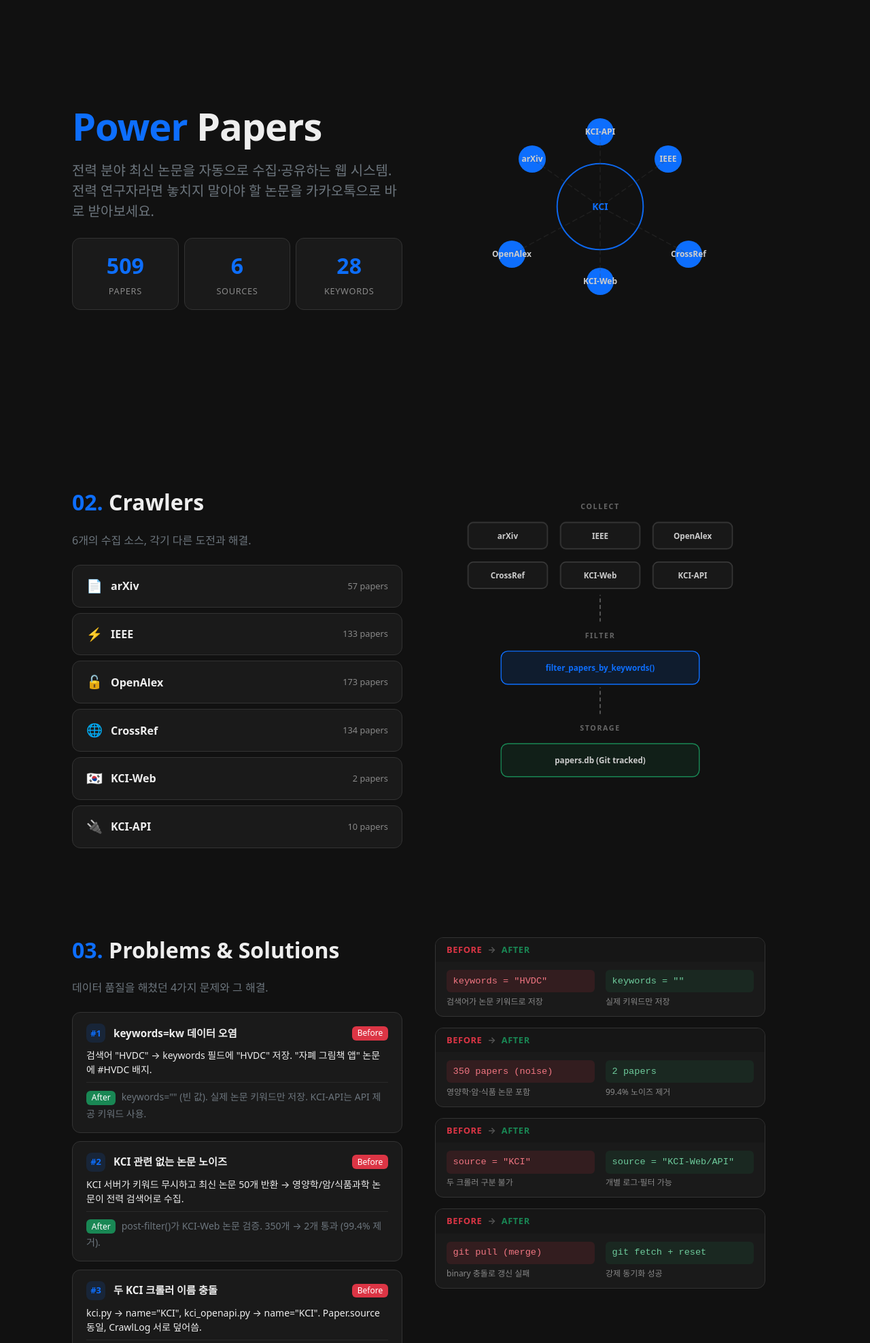
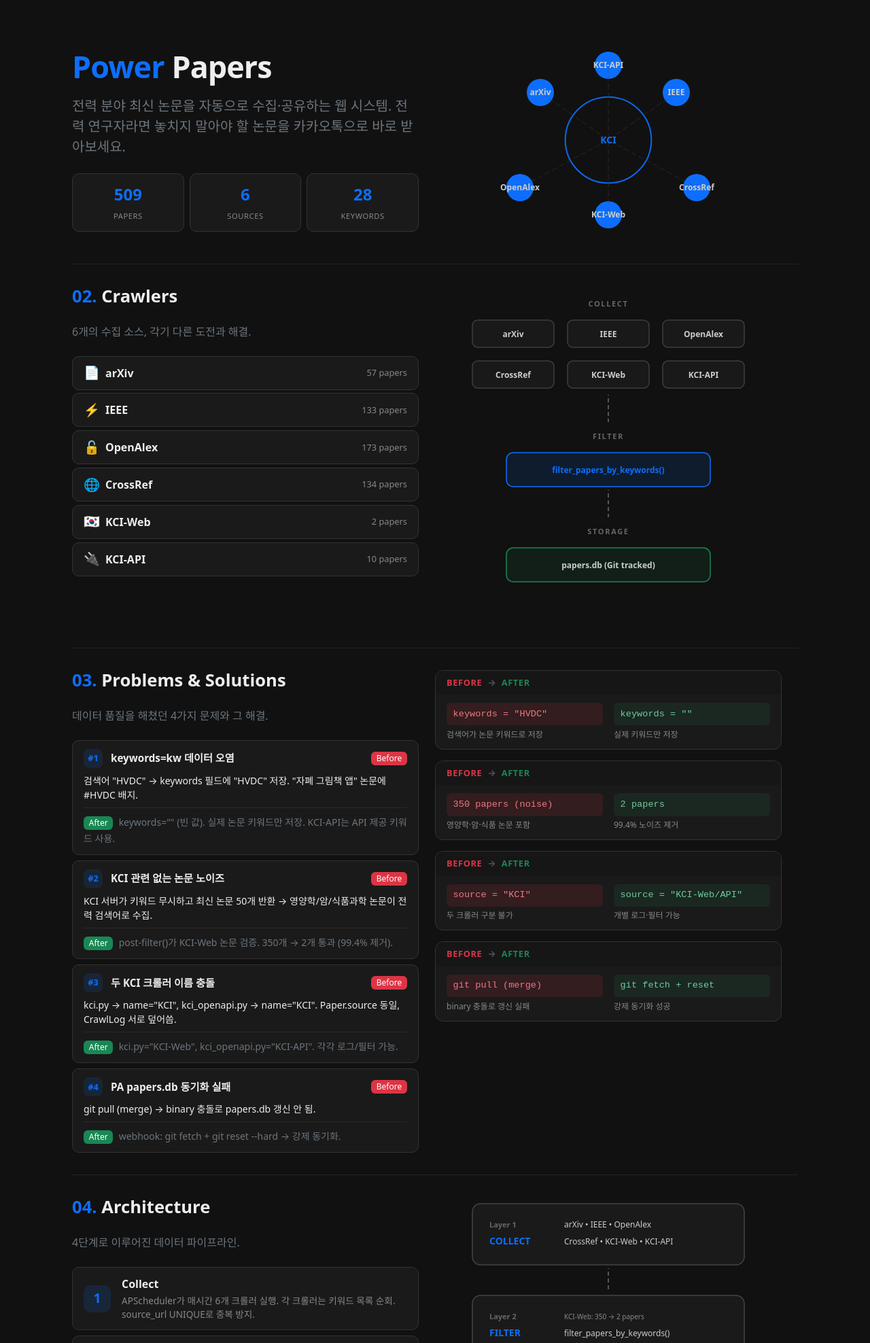
Before and after one commit to feelmydream80-sys/ERA, a Flask app: page /about in a window 1280 px wide. Shown: the part 56-2032 px from the top of the page at 68% size. Run offline with Flask 3, Linux system fonts and the light colour scheme; some libraries are stand-ins or nearby versions.

Commit message:
Fix count-up key collision and tighten section spacing

```diff
--- a/app/static/css/about.css
+++ b/app/static/css/about.css
@@ -4,7 +4,7 @@
   padding: 0 1rem;
 }
 .about-section {
-  padding: 3rem 0;
+  padding: 2rem 0;
   opacity: 0;
   transform: translateY(40px);
   transition: opacity 0.8s ease, transform 0.8s ease;
@@ -14,31 +14,33 @@
   transform: translateY(0);
 }
 .section-title {
-  font-size: 2rem;
+  font-size: 1.6rem;
   font-weight: 700;
 }
-.vh-70 { min-height: 70vh; }
+.about-section:not(:last-child) {
+  border-bottom: 1px solid #222;
+}
 
 /* Intro */
 .about-title {
-  font-size: 3.5rem;
+  font-size: 2.8rem;
   letter-spacing: -0.02em;
 }
 .stats-mini .stat-mini-box {
   background: #1a1a1a;
   border: 1px solid #333;
-  border-radius: 12px;
-  padding: 1rem;
+  border-radius: 10px;
+  padding: 0.75rem;
   text-align: center;
 }
 .stat-number {
   display: block;
-  font-size: 2rem;
+  font-size: 1.5rem;
   font-weight: 700;
   color: #0d6efd;
 }
 .stat-label {
-  font-size: 0.8rem;
+  font-size: 0.7rem;
   color: #888;
   text-transform: uppercase;
   letter-spacing: 0.05em;
@@ -91,12 +93,12 @@
 .crawler-accordion {
   display: flex;
   flex-direction: column;
-  gap: 0.5rem;
+  gap: 0.3rem;
 }
 .crawler-card {
   background: #1a1a1a;
   border: 1px solid #333;
-  border-radius: 12px;
+  border-radius: 10px;
   overflow: hidden;
   transition: border-color 0.3s;
 }
@@ -104,9 +106,9 @@
 .crawler-header {
   display: flex;
   align-items: center;
-  padding: 1rem 1.25rem;
+  padding: 0.6rem 1rem;
   cursor: pointer;
-  gap: 0.75rem;
+  gap: 0.5rem;
 }
 .crawler-icon { font-size: 1.2rem; }
 .crawler-name { font-weight: 600; flex: 1; }
@@ -181,13 +183,13 @@
 .problems-list {
   display: flex;
   flex-direction: column;
-  gap: 0.75rem;
+  gap: 0.5rem;
 }
 .problem-card {
   background: #1a1a1a;
   border: 1px solid #333;
-  border-radius: 12px;
-  padding: 1rem 1.25rem;
+  border-radius: 10px;
+  padding: 0.75rem 1rem;
 }
 .problem-num {
   display: inline-flex;
@@ -270,13 +272,13 @@
 .arch-list {
   display: flex;
   flex-direction: column;
-  gap: 0.75rem;
+  gap: 0.5rem;
 }
 .arch-card {
   background: #1a1a1a;
   border: 1px solid #333;
-  border-radius: 12px;
-  padding: 1rem 1.25rem;
+  border-radius: 10px;
+  padding: 0.75rem 1rem;
   transition: border-color 0.3s;
   cursor: default;
 }
--- a/app/static/js/about.js
+++ b/app/static/js/about.js
@@ -14,10 +14,11 @@
     sections.forEach(function (sec) {
       if (isInView(sec)) {
         sec.classList.add('visible');
+        var secId = sec.id || '';
         var nums = sec.querySelectorAll('.stat-number, .status-number');
         nums.forEach(function (el) {
-          var key = el.dataset.target;
-          if (key && !counted[key]) {
+          var key = secId + '-' + el.dataset.target;
+          if (el.dataset.target && !counted[key]) {
             counted[key] = true;
             countUp(el, parseInt(el.dataset.target, 10));
           }
--- a/app/templates/about.html
+++ b/app/templates/about.html
@@ -5,10 +5,10 @@
 
 <div class="about-container">
 
-  <section id="sec-intro" class="about-section vh-70 d-flex align-items-center">
-    <div class="row w-100 g-5 align-items-center">
+  <section id="sec-intro" class="about-section">
+    <div class="row w-100 g-4 align-items-center">
       <div class="col-lg-6">
-        <h1 class="display-4 fw-bold mb-3 about-title">
+        <h1 class="display-5 fw-bold mb-3 about-title">
           <span class="text-primary">Power</span> Papers
         </h1>
         <p class="lead text-secondary mb-4">
@@ -65,8 +65,8 @@
     </div>
   </section>
 
-  <section id="sec-crawlers" class="about-section vh-100 d-flex align-items-center">
-    <div class="row w-100 g-5 align-items-start">
+  <section id="sec-crawlers" class="about-section">
+    <div class="row w-100 g-4 align-items-start">
       <div class="col-lg-6">
         <h2 class="section-title mb-4">
           <span class="text-primary">02.</span> Crawlers
@@ -195,8 +195,8 @@
     </div>
   </section>
 
-  <section id="sec-problems" class="about-section vh-100 d-flex align-items-center">
-    <div class="row w-100 g-5 align-items-start">
+  <section id="sec-problems" class="about-section">
+    <div class="row w-100 g-4 align-items-start">
       <div class="col-lg-6">
         <h2 class="section-title mb-4">
           <span class="text-primary">03.</span> Problems &amp; Solutions
@@ -328,8 +328,8 @@
     </div>
   </section>
 
-  <section id="sec-architecture" class="about-section vh-100 d-flex align-items-center">
-    <div class="row w-100 g-5 align-items-start">
+  <section id="sec-architecture" class="about-section">
+    <div class="row w-100 g-4 align-items-start">
       <div class="col-lg-6">
         <h2 class="section-title mb-4">
           <span class="text-primary">04.</span> Architecture
@@ -406,9 +406,9 @@
     </div>
   </section>
 
-  <section id="sec-status" class="about-section d-flex align-items-center" style="min-height:60vh">
-    <div class="row w-100 g-4 text-center">
-      <div class="col-12 mb-4">
+  <section id="sec-status" class="about-section">
+    <div class="row w-100 g-3 text-center">
+      <div class="col-12 mb-3">
         <h2 class="section-title">
           <span class="text-primary">05.</span> Status
         </h2>
```
Also changed, not shown: other parts of app/static/css/about.css (+11 -11 lines), papers.db.
